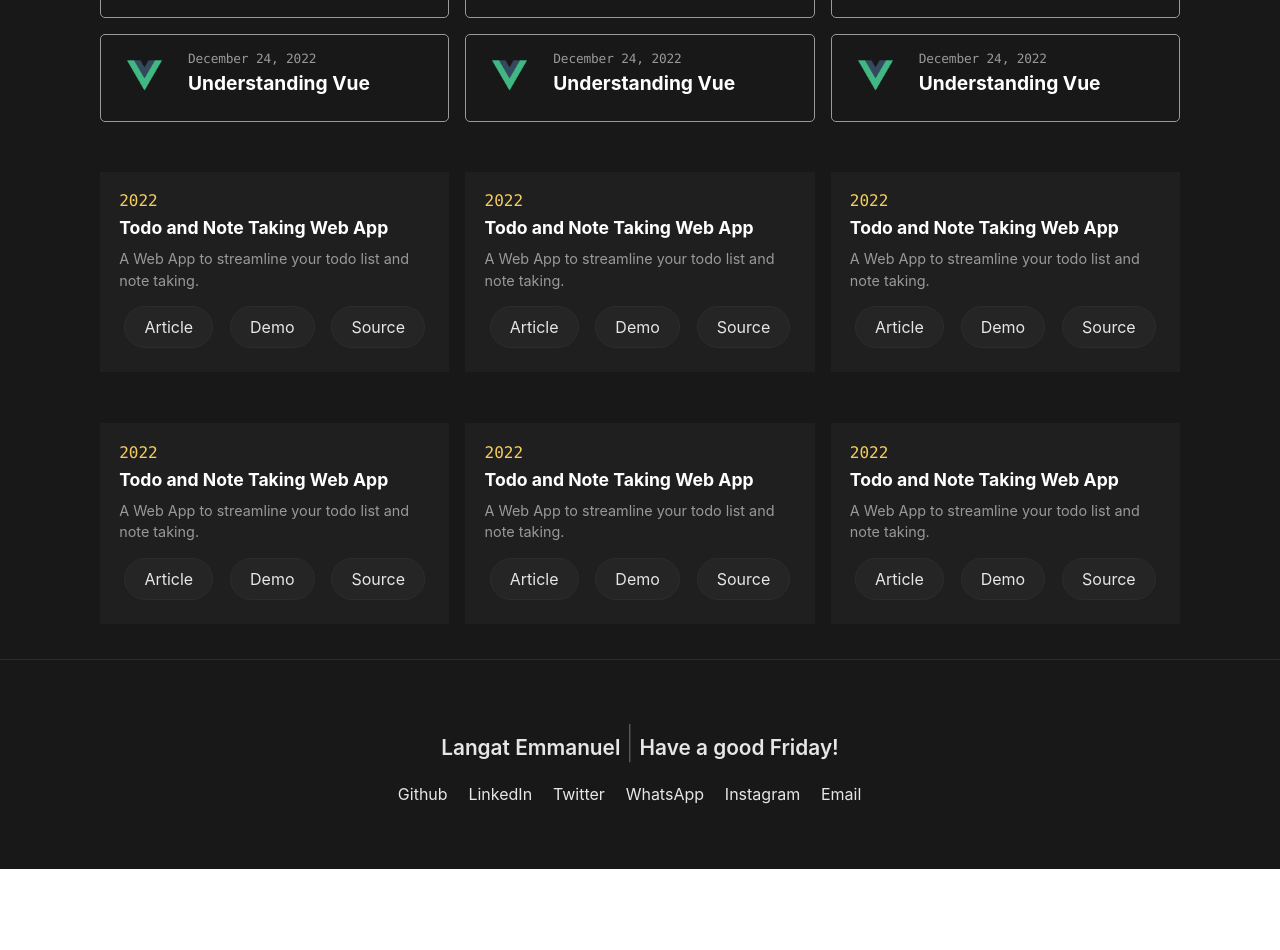
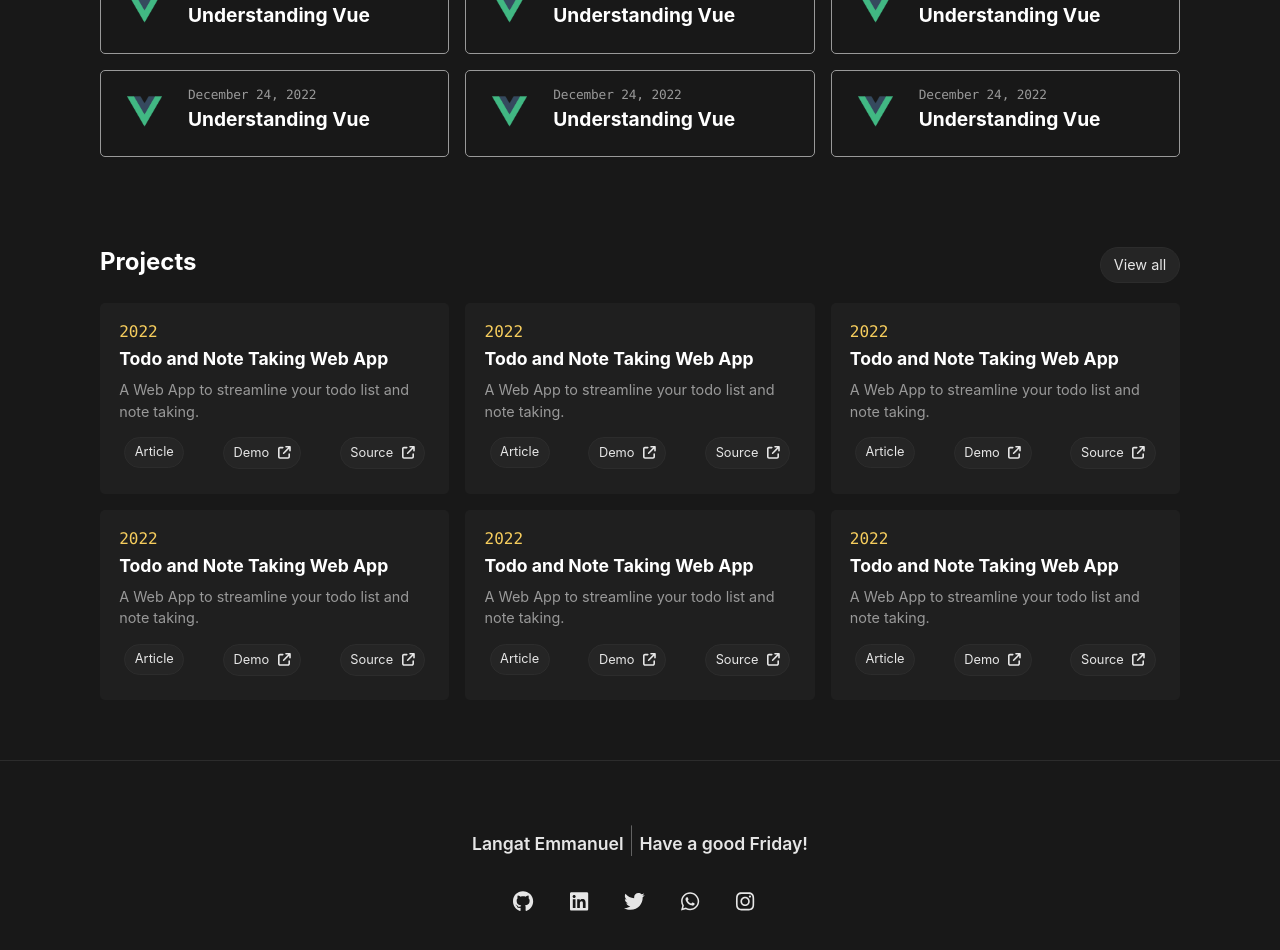
Before and after one commit to Manuel-kl/Manuel-portfolio, a Vue app: page / in a window 1280 px wide. Shown: the part 860-1810 px from the top of the page. Before the commit the page ends 1729 px from the top, so only its background shows below. Built offline with nearby package versions, Linux system fonts and the light colour scheme.

Commit message:
Added Footer and fix some issues in home component

```diff
--- a/package.json
+++ b/package.json
@@ -7,6 +7,11 @@
     "build": "vue-cli-service build"
   },
   "dependencies": {
+    "@fortawesome/fontawesome-svg-core": "^6.2.1",
+    "@fortawesome/free-brands-svg-icons": "^6.2.1",
+    "@fortawesome/free-regular-svg-icons": "^6.2.1",
+    "@fortawesome/free-solid-svg-icons": "^6.2.1",
+    "@fortawesome/vue-fontawesome": "^3.0.2",
     "core-js": "^3.8.3",
     "vue": "^3.2.13",
     "vue-router": "^4.0.3",
--- a/src/App.vue
+++ b/src/App.vue
@@ -1,5 +1,5 @@
-<template>
-    <nav id="app"></nav>
+<template id="app">
+    <nav ></nav>
     <router-view />
 </template>
 
@@ -84,6 +84,11 @@
 * {
     padding: 0;
     margin: 0;
+
+}
+#app{
+
+
 }
 
 :root {
--- a/src/components/FooterComponent.vue
+++ b/src/components/FooterComponent.vue
@@ -4,12 +4,12 @@
       <h3>Langat Emmanuel <span>|</span> Have a good {{ dayOfWeek }}!</h3>
     </div>
     <div class="contact-links">
-      <a href="#" onclick="event.preventDefault()">Github</a>
-      <a href="#" onclick="event.preventDefault()">LinkedIn</a>
-      <a href="#" onclick="event.preventDefault()">Twitter</a>
-      <a href="#" onclick="event.preventDefault()">WhatsApp</a>
-      <a href="#" onclick="event.preventDefault()">Instagram</a>
-      <a href="#" onclick="event.preventDefault()">Email</a>
+      <a href="https://github.com/Manuel-kl" target="_blank"><font-awesome-icon icon="fa-brands fa-github" class="fa-icon"/></a>
+      <a href="https://linkedin.com/in/elangat" target="_blank"><font-awesome-icon icon="fa-brands fa-linkedin" class="fa-icon"/></a>
+      <a href="https://twitter.com/Manuelkl_" target="_blank"><font-awesome-icon icon="fa-brands fa-twitter" class="fa-icon"/></a>
+      <a href="https://wa.me/+254743520021/?text=Hello%20Emmanuel..." target="_blank"><font-awesome-icon icon="fa-brands fa-whatsapp" class="fa-icon"/></a>
+      <a href="https://www.instagram.com/manuel_k_l_/" target="_blank"><font-awesome-icon icon="fa-brands fa-instagram" class="fa-icon"/></a>
+      <a href="mailto:mannuehkipkirui@gmail.com" target="_blank"><font-awesome-icon icon="fa-regular fa-envelope" class="fa-icon"/></a>
     </div>
   </div>
 </template>
@@ -42,25 +42,32 @@ export default {
   color: var(--font-color-base);
 }
 .footer .greetings h3 {
-  font-size: 1.3rem;
+  font-size: 1.1rem;
   font-family: var(--font-family-base);
   font-weight: 600;
 }
 .footer .greetings span {
   color: var(--font-color-muted);
-  font-size: 2rem;
+  font-size: 1.6rem;
   font-weight: 100;
 }
 
 .footer a {
   text-decoration: none;
   color: var(--font-color-base);
-  padding-right: 1.3rem;
-  font-family: var(--font-family-base);
-  font-size: 1rem;
+  margin-right: .4rem;
 }
-.footer a:hover {
-  text-decoration: underline;
-  text-decoration-thickness: 2px;
+.footer .fa-icon {
+  font-size: 1.3rem;
+padding: 15px;
+
+
 }
+.footer .fa-icon:hover {
+background-color: var(--button-background-color);
+padding:15px;
+transition: all .7s ease-in-out;
+border-radius: 50%;
+}
+
 </style>
--- a/src/components/HomeComponent.vue
+++ b/src/components/HomeComponent.vue
@@ -27,6 +27,12 @@
       <div>
         <img src="../assets/web-development.png" alt="An image of a computer" />
       </div>
+    </section>
+    <section class="projects-blogs">
+      <h2>Blogs</h2>
+      <a href="#" onclick="event.preventDefault()">
+        <button>View all</button></a
+      >
     </section>
     <section class="blog-lists">
       <div class="blog-list">
@@ -129,11 +135,16 @@
         </div>
       </div>
     </section>
+    <section class="projects-blogs">
+      <h2>Projects</h2>
+      <a href="#" onclick="event.preventDefault()">
+        <button>View all</button></a
+      >
+    </section>
     <section class="projects-lists">
       <div class="projects">
         <div class="star">
           <time>2022</time>
-
         </div>
         <div class="pro-title">
           <a href="#" onclick="event.preventDefault()">
@@ -142,15 +153,18 @@
           <p>A Web App to streamline your todo list and note taking.</p>
         </div>
         <div class="links">
-          <a href="#" onclick="event.preventDefault()"><button>Article</button></a>
-          <a href="#" onclick="event.preventDefault()"><button>Demo</button></a>
-          <a href="#" onclick="event.preventDefault()"><button>Source</button></a>
+          <a href="#" onclick="event.preventDefault()"
+            ><button>Article</button></a
+          >
+          <a href="#" onclick="event.preventDefault()"><button>Demo <font-awesome-icon icon="fa-solid fa-arrow-up-right-from-square" class="fa-link" /></button></a>
+          <a href="#" onclick="event.preventDefault()"
+            ><button>Source <font-awesome-icon icon="fa-solid fa-arrow-up-right-from-square" class="fa-link" /></button></a
+          >
         </div>
       </div>
       <div class="projects">
         <div class="star">
           <time>2022</time>
-
         </div>
         <div class="pro-title">
           <a href="#" onclick="event.preventDefault()">
@@ -159,15 +173,18 @@
           <p>A Web App to streamline your todo list and note taking.</p>
         </div>
         <div class="links">
-          <a href="#" onclick="event.preventDefault()"><button>Article</button></a>
-          <a href="#" onclick="event.preventDefault()"><button>Demo</button></a>
-          <a href="#" onclick="event.preventDefault()"><button>Source</button></a>
+          <a href="#" onclick="event.preventDefault()"
+            ><button>Article</button></a
+          >
+          <a href="#" onclick="event.preventDefault()"><button>Demo <font-awesome-icon icon="fa-solid fa-arrow-up-right-from-square" class="fa-link" /></button></a>
+          <a href="#" onclick="event.preventDefault()"
+            ><button>Source <font-awesome-icon icon="fa-solid fa-arrow-up-right-from-square" class="fa-link" /></button></a
+          >
         </div>
       </div>
       <div class="projects">
         <div class="star">
           <time>2022</time>
-
         </div>
         <div class="pro-title">
           <a href="#" onclick="event.preventDefault()">
@@ -176,15 +193,18 @@
           <p>A Web App to streamline your todo list and note taking.</p>
         </div>
         <div class="links">
-          <a href="#" onclick="event.preventDefault()"><button>Article</button></a>
-          <a href="#" onclick="event.preventDefault()"><button>Demo</button></a>
-          <a href="#" onclick="event.preventDefault()"><button>Source</button></a>
+          <a href="#" onclick="event.preventDefault()"
+            ><button>Article</button></a
+          >
+          <a href="#" onclick="event.preventDefault()"><button>Demo <font-awesome-icon icon="fa-solid fa-arrow-up-right-from-square" class="fa-link" /></button></a>
+          <a href="#" onclick="event.preventDefault()"
+            ><button>Source <font-awesome-icon icon="fa-solid fa-arrow-up-right-from-square" class="fa-link" /></button></a
+          >
         </div>
       </div>
       <div class="projects">
         <div class="star">
           <time>2022</time>
-
         </div>
         <div class="pro-title">
           <a href="#" onclick="event.preventDefault()">
@@ -193,15 +213,18 @@
           <p>A Web App to streamline your todo list and note taking.</p>
         </div>
         <div class="links">
-          <a href="#" onclick="event.preventDefault()"><button>Article</button></a>
-          <a href="#" onclick="event.preventDefault()"><button>Demo</button></a>
-          <a href="#" onclick="event.preventDefault()"><button>Source</button></a>
+          <a href="#" onclick="event.preventDefault()"
+            ><button>Article</button></a
+          >
+          <a href="#" onclick="event.preventDefault()"><button>Demo <font-awesome-icon icon="fa-solid fa-arrow-up-right-from-square" class="fa-link" /></button></a>
+          <a href="#" onclick="event.preventDefault()"
+            ><button>Source <font-awesome-icon icon="fa-solid fa-arrow-up-right-from-square" class="fa-link" /></button></a
+          >
         </div>
       </div>
       <div class="projects">
         <div class="star">
           <time>2022</time>
-
         </div>
         <div class="pro-title">
           <a href="#" onclick="event.preventDefault()">
@@ -210,15 +233,18 @@
           <p>A Web App to streamline your todo list and note taking.</p>
         </div>
         <div class="links">
-          <a href="#" onclick="event.preventDefault()"><button>Article</button></a>
-          <a href="#" onclick="event.preventDefault()"><button>Demo</button></a>
-          <a href="#" onclick="event.preventDefault()"><button>Source</button></a>
+          <a href="#" onclick="event.preventDefault()"
+            ><button>Article</button></a
+          >
+          <a href="#" onclick="event.preventDefault()"><button>Demo <font-awesome-icon icon="fa-solid fa-arrow-up-right-from-square" class="fa-link" /></button></a>
+          <a href="#" onclick="event.preventDefault()"
+            ><button>Source <font-awesome-icon icon="fa-solid fa-arrow-up-right-from-square" class="fa-link" /></button></a
+          >
         </div>
       </div>
       <div class="projects">
         <div class="star">
           <time>2022</time>
-
         </div>
         <div class="pro-title">
           <a href="#" onclick="event.preventDefault()">
@@ -227,19 +253,23 @@
           <p>A Web App to streamline your todo list and note taking.</p>
         </div>
         <div class="links">
-          <a href="#" onclick="event.preventDefault()"><button>Article</button></a>
-          <a href="#" onclick="event.preventDefault()"><button>Demo</button></a>
-          <a href="#" onclick="event.preventDefault()"><button>Source</button></a>
+          <a href="#" onclick="event.preventDefault()"
+            ><button>Article</button></a
+          >
+          <a href="#" onclick="event.preventDefault()"><button>Demo <font-awesome-icon icon="fa-solid fa-arrow-up-right-from-square" class="fa-link" /></button></a>
+          <a href="#" onclick="event.preventDefault()"
+            ><button>Source <font-awesome-icon icon="fa-solid fa-arrow-up-right-from-square" class="fa-link" /></button></a
+          >
         </div>
       </div>
     </section>
-    <footer-component/>
+    <footer-component />
   </div>
 </template>
 <script>
-import FooterComponent from './FooterComponent.vue';
+import FooterComponent from "./FooterComponent.vue";
 export default {
-  components: {FooterComponent},
+  components: { FooterComponent },
   props: {},
   data() {
     return {};
@@ -262,6 +292,7 @@ export default {
   flex-direction: row;
   justify-content: space-between;
   margin: 0 100px;
+  align-items: center;
 }
 
 .description .intro {
@@ -289,7 +320,7 @@ export default {
   grid-template-columns: repeat(3, 1fr);
   margin: 0 100px;
   gap: 1rem;
-  padding-top: 50px;
+  padding-bottom: 60px;
 }
 
 .blog-list img {
@@ -305,7 +336,7 @@ export default {
   padding: 1rem;
   gap: 1rem;
   border-radius: 5px;
-  max-width: 320px;
+  /* max-width: 320px; */
 }
 
 .blog-list p {
@@ -338,8 +369,7 @@ export default {
   flex-direction: column;
   background-color: var(--card-background-color);
   padding: 1.2rem;
-  margin-bottom: 35px;
-
+  border-radius: 5px;
 }
 
 .projects .star {
@@ -347,7 +377,6 @@ export default {
   align-items: center;
   padding-bottom: 7px;
 }
-
 
 .projects .star time {
   color: var(--star);
@@ -367,35 +396,66 @@ export default {
   font-family: var(--font-family-base);
 
 }
-.projects .pro-title p{
+.projects .pro-title p {
   padding: 10px 0;
   color: var(--font-color-muted);
-    font-family:var(--font-family-base) ;
+  font-family: var(--font-family-base);
   line-height: 1.5;
-    font-size: .9rem;;
+  font-size: 0.9rem;
 }
-.projects .links{
+.projects .links {
   display: flex;
   flex-direction: row;
   justify-content: space-between;
   padding: 5px;
-}.projects .links a{
+}
+.projects .links a {
   text-decoration: none;
 
-
 }
-.projects .links a button{
+.projects .links a .fa-link{
+  padding-left: 5px;
+}
+.projects .links a button {
   color: var(--font-color-base);
   background-color: var(--button-background-color);
   line-height: 1;
   border: 1px solid var(--border-color);
-    padding: 0.75rem 1.2rem;
+  padding: 0.5rem 0.6rem;
   border-radius: 24px;
-    font-size: 1rem;
+  font-size: 0.8rem;
   font-family: var(--font-family-base);
   cursor: pointer;
 }
-.projects .links a button:hover{
+.projects-blogs {
+  display: flex;
+  flex-direction: row;
+  margin: 30px 100px 20px 100px;
+  justify-content: space-between;
+}
+.projects-blogs h2 {
+  color: var(--font-color-heading);
+  font-family: var(--font-family-base);
+  border-bottom: 1px solid var(--background-color);
+  padding-bottom: 3px;
+}
+.projects-blogs h2:hover {
+  border-bottom: 1px solid var(--font-color-muted);
+  padding-bottom: 3px;
+}
+.projects-blogs button {
+  color: var(--font-color-base);
+  background-color: var(--button-background-color);
+  line-height: 1;
+  border: 1px solid var(--border-color);
+  padding: 0.6rem 0.8rem;
+  border-radius: 24px;
+  font-size: 0.9rem;
+  font-family: var(--font-family-base);
+  cursor: pointer;
+}
+.projects .links a button:hover,
+.projects-blogs button:hover {
   border: 1px solid var(--font-color-muted);
 }
 </style>
```
Also changed, not shown: src/main.js (+11 -1 lines), 1 other file (tests, documents, lock files or other folders). Lines whose indentation alone changed are shown as unchanged.
